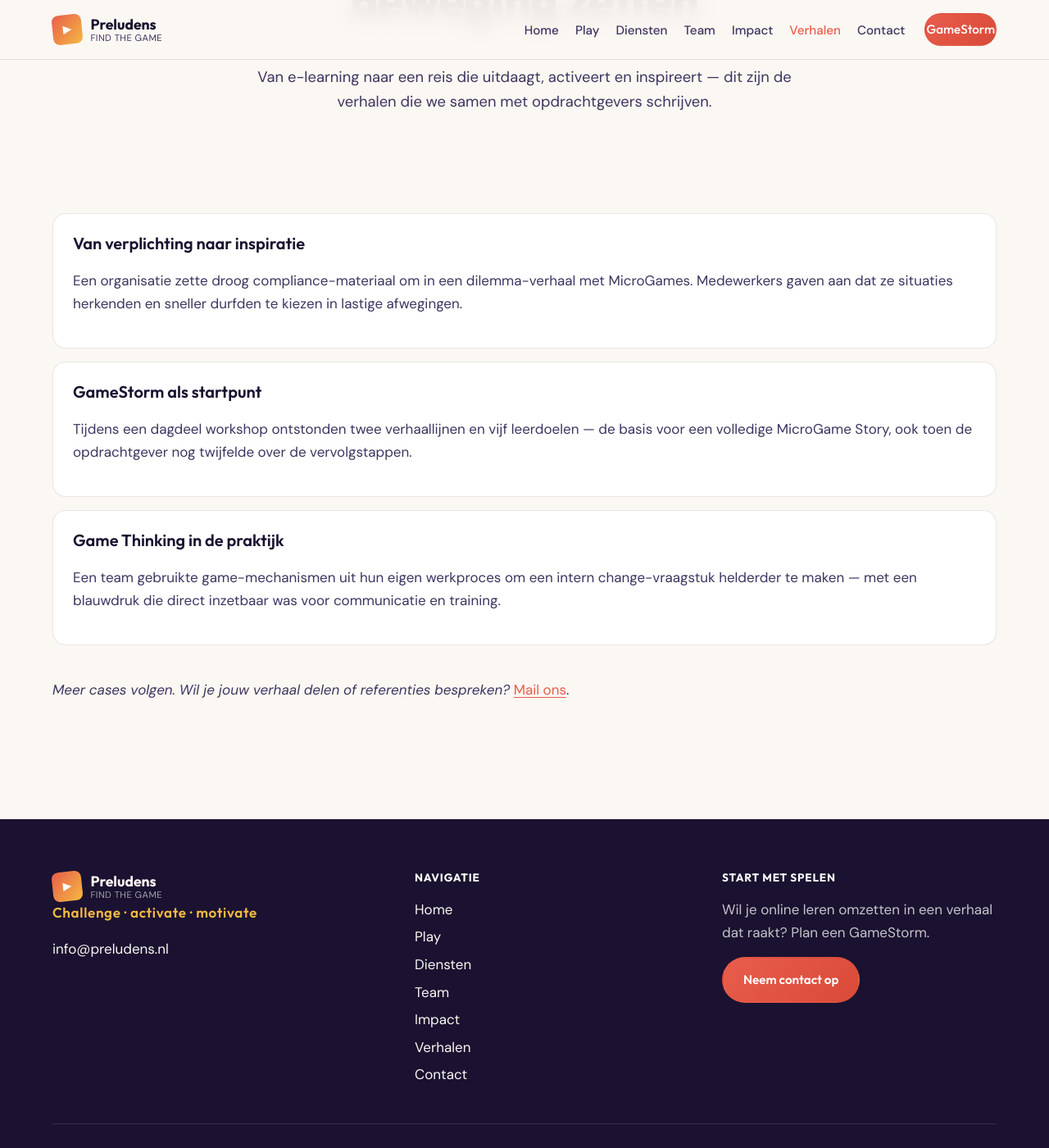
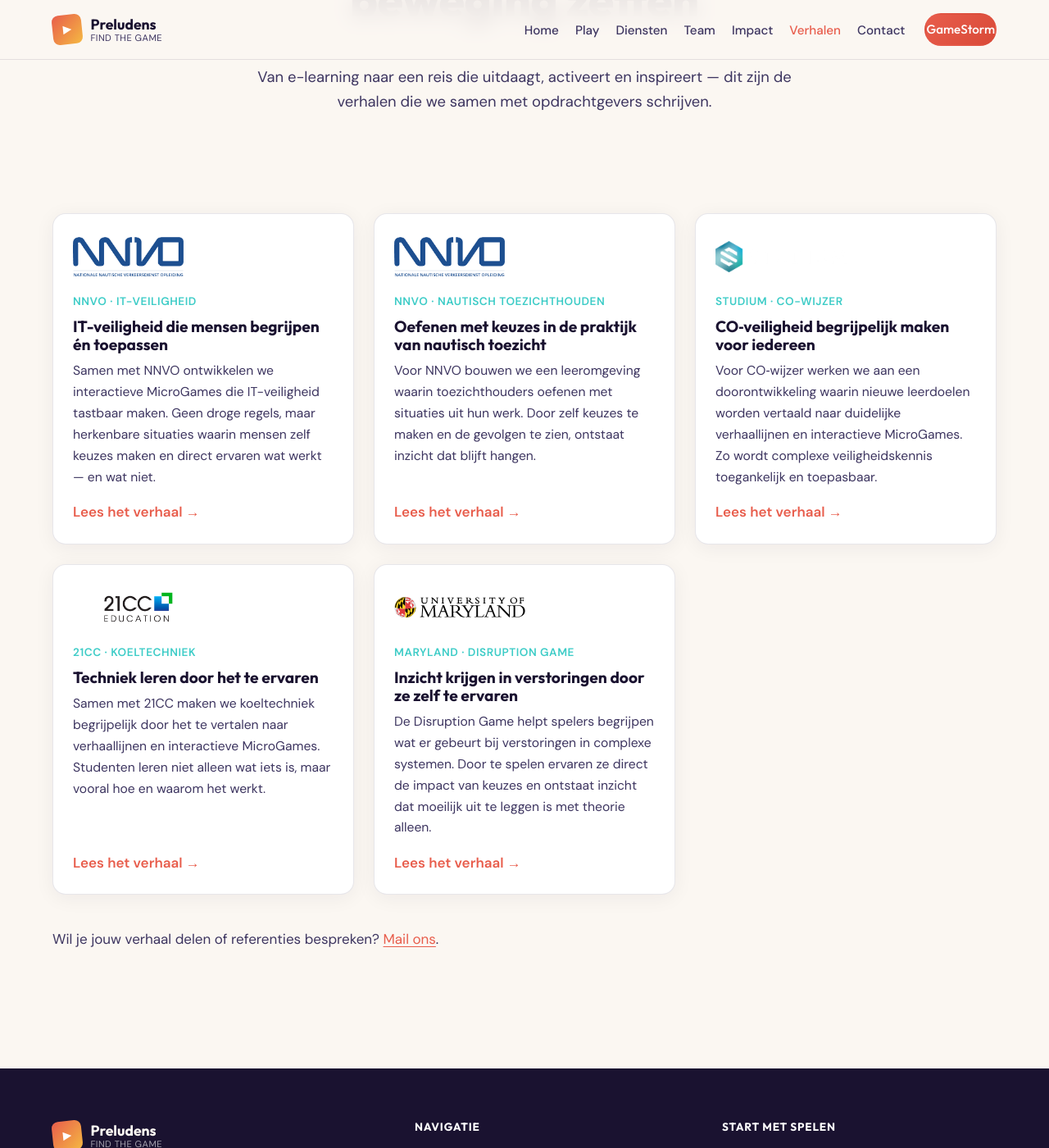
Before and after one commit to Preludens/preludens-website, a Jekyll site: the page built from verhalen/index.md, in a window 1280 px wide and 1400 px high, scrolled down 283 px. Shown: the whole window at 82% size. Built offline with Jekyll 4.4.1, drawn with Linux system fonts in a browser that asks for light colours.

Commit message:
Voeg klantverhalen toe en verplaats Play-voorbeelden naar subpagina
- Nieuwe Jekyll-collectie met zes klantverhalen (NNVO, Studium, 21CC, Maryland)
- Overzichtspagina met kaarten en detailpagina per verhaal
- Klantlogo's van officiële websites
- Bestaande voorbeelden verplaatst naar /play/in-de-praktijk/
- Navigatie markeert Verhalen en Play ook op subpagina's actief

Co-authored-by: Jan-Willem Manenschijn <github@manenschijn.com>

```diff
--- a/_config.yml
+++ b/_config.yml
@@ -31,12 +31,22 @@ plugins:
   - jekyll-sitemap
   - jekyll-feed
 
+collections:
+  verhalen:
+    output: true
+    permalink: /verhalen/:name/
+
 defaults:
   - scope:
       path: ""
       type: "pages"
     values:
       layout: default
+  - scope:
+      path: ""
+      type: "verhalen"
+    values:
+      layout: verhaal
 
 social:
   email: info@preludens.nl
--- a/_includes/header.html
+++ b/_includes/header.html
@@ -28,6 +28,10 @@
             {% if page.url == "/" or page.url == "/index.html" %}
               {% assign is_active = true %}
             {% endif %}
+          {% elsif path == "/verhalen/" and page.url contains "/verhalen/" %}
+            {% assign is_active = true %}
+          {% elsif path == "/play/" and page.url contains "/play/" %}
+            {% assign is_active = true %}
           {% elsif page.url == path %}
             {% assign is_active = true %}
           {% endif %}
--- /dev/null
+++ b/_verhalen/21cc-koeltechniek.md
@@ -0,0 +1,21 @@
+---
+title: Techniek leren door het te ervaren
+client: 21CC
+client_logo: 21cc.png
+project: Koeltechniek
+summary: >-
+  Samen met 21CC maken we koeltechniek begrijpelijk door het te vertalen naar verhaallijnen en
+  interactieve MicroGames. Studenten leren niet alleen wat iets is, maar vooral hoe en waarom het werkt.
+highlights:
+  - Techniek vertaald naar concrete situaties
+  - Opbouw in kleine, behapbare stappen
+  - Leren door actief keuzes te maken
+vraag: >-
+  Hoe zorgen we dat studenten complexe techniek echt begrijpen en kunnen toepassen?
+oplossing: >-
+  We ontwikkelen MicroGame Stories waarin elk leerdoel wordt uitgewerkt in een combinatie van
+  verhaal en interactie.
+resultaat: >-
+  Een samenhangende leerervaring waarin studenten stap voor stap grip krijgen op koeltechniek.
+order: 4
+---
--- /dev/null
+++ b/_verhalen/maryland-disruption-game.md
@@ -0,0 +1,22 @@
+---
+title: Inzicht krijgen in verstoringen door ze zelf te ervaren
+client: Maryland
+client_logo: maryland.svg
+project: Disruption game
+summary: >-
+  De Disruption Game helpt spelers begrijpen wat er gebeurt bij verstoringen in complexe systemen.
+  Door te spelen ervaren ze direct de impact van keuzes en ontstaat inzicht dat moeilijk uit te
+  leggen is met theorie alleen.
+highlights:
+  - Complex gedrag zichtbaar maken via simulatie
+  - Leren door ervaring in plaats van uitleg
+  - Sterke koppeling tussen oorzaak en gevolg
+vraag: >-
+  Hoe maken we inzichtelijk wat de impact is van keuzes binnen complexe systemen?
+oplossing: >-
+  We zetten een serious game in waarin spelers actief experimenteren met keuzes en de gevolgen
+  daarvan zien.
+resultaat: >-
+  Een krachtig leerinstrument dat inzicht geeft in verstoringen en helpt bij betere besluitvorming.
+order: 5
+---
--- /dev/null
+++ b/_verhalen/nnvo-it-veiligheid.md
@@ -0,0 +1,23 @@
+---
+title: IT-veiligheid die mensen begrijpen én toepassen
+client: NNVO
+client_logo: nnvo.png
+project: IT-veiligheid
+summary: >-
+  Samen met NNVO ontwikkelen we interactieve MicroGames die IT-veiligheid tastbaar maken.
+  Geen droge regels, maar herkenbare situaties waarin mensen zelf keuzes maken en direct
+  ervaren wat werkt — en wat niet.
+highlights:
+  - Leren door doen in plaats van lezen
+  - Herkenbare situaties uit de praktijk
+  - Korte leermomenten die makkelijk vol te houden zijn
+vraag: >-
+  Hoe zorgen we dat mensen IT-veiligheid niet alleen kennen, maar ook echt toepassen in hun werk?
+oplossing: >-
+  We vertalen IT-veiligheid naar korte, interactieve scenario's waarin gebruikers zelf
+  beslissingen nemen en direct feedback krijgen.
+resultaat: >-
+  Een groeiende set MicroGames die IT-veilig gedrag zichtbaar en bespreekbaar maakt in de
+  dagelijkse praktijk.
+order: 1
+---
--- /dev/null
+++ b/_verhalen/nnvo-nautisch-toezicht.md
@@ -0,0 +1,21 @@
+---
+title: Oefenen met keuzes in de praktijk van nautisch toezicht
+client: NNVO
+client_logo: nnvo.png
+project: Nautisch toezichthouden
+summary: >-
+  Voor NNVO bouwen we een leeromgeving waarin toezichthouders oefenen met situaties uit hun werk.
+  Door zelf keuzes te maken en de gevolgen te zien, ontstaat inzicht dat blijft hangen.
+highlights:
+  - Realistische scenario's uit de praktijk
+  - Directe feedback op keuzes
+  - Stap voor stap leren in veilige omgeving
+vraag: >-
+  Hoe helpen we toezichthouders beter beslissen in complexe en soms stressvolle situaties?
+oplossing: >-
+  We ontwikkelen interactieve scenario's binnen een herkenbaar framework, zodat leren voelt
+  als oefenen in plaats van theorie doornemen.
+resultaat: >-
+  Een eerste set werkende scenario's en een stevig fundament om het leerprogramma verder uit te bouwen.
+order: 2
+---
--- /dev/null
+++ b/_verhalen/studium-co-wijzer.md
@@ -0,0 +1,22 @@
+---
+title: CO‑veiligheid begrijpelijk maken voor iedereen
+client: Studium
+client_logo: studium.png
+project: CO-wijzer
+summary: >-
+  Voor CO‑wijzer werken we aan een doorontwikkeling waarin nieuwe leerdoelen worden vertaald
+  naar duidelijke verhaallijnen en interactieve MicroGames. Zo wordt complexe veiligheidskennis
+  toegankelijk en toepasbaar.
+highlights:
+  - Complexe materie vertaald naar begrijpelijke stappen
+  - Sterke koppeling tussen leerdoelen en interactie
+  - Doorontwikkeling van bestaande content
+vraag: >-
+  Hoe maken we CO‑veiligheid duidelijk voor een brede doelgroep, zonder de inhoud te verliezen?
+oplossing: >-
+  We ontwikkelen nieuwe leerdoelen en verwerken deze in verhalen en MicroGames die aansluiten
+  op de praktijk van de gebruiker.
+resultaat: >-
+  Een duidelijke doorontwikkeling van CO‑wijzer met nieuwe inhoud en verbeterde bestaande onderdelen.
+order: 3
+---
--- a/assets/css/main.scss
+++ b/assets/css/main.scss
@@ -729,7 +729,7 @@ p { margin: 0 0 var(--space-sm); }
   }
 }
 
-/* Stories list */
+/* Stories list (Play in de praktijk) */
 .story-list {
   list-style: none;
   padding: 0;
@@ -743,3 +743,170 @@ p { margin: 0 0 var(--space-sm); }
     border: 1px solid var(--color-border);
   }
 }
+
+/* Verhalen overview */
+.story-grid {
+  display: grid;
+  gap: var(--space-md);
+  grid-template-columns: repeat(auto-fill, minmax(300px, 1fr));
+}
+
+.story-card {
+  display: flex;
+  flex-direction: column;
+  padding: var(--space-md);
+  background: var(--color-white);
+  border-radius: var(--radius-md);
+  border: 1px solid var(--color-border);
+  box-shadow: var(--shadow-card);
+  text-decoration: none;
+  color: inherit;
+  transition: transform var(--transition), box-shadow var(--transition);
+
+  &:hover {
+    transform: translateY(-4px);
+    box-shadow: var(--shadow-soft);
+    color: inherit;
+  }
+
+  .story-card-logo {
+    display: flex;
+    align-items: center;
+    min-height: 3.5rem;
+    margin-bottom: var(--space-sm);
+
+    img {
+      max-height: 3rem;
+      max-width: 10rem;
+      width: auto;
+      height: auto;
+      object-fit: contain;
+    }
+  }
+
+  .story-card-meta {
+    font-size: 0.85rem;
+    font-weight: 600;
+    color: var(--color-mint);
+    margin: 0 0 var(--space-xs);
+    text-transform: uppercase;
+    letter-spacing: 0.04em;
+  }
+
+  .story-card-title {
+    font-size: 1.2rem;
+    margin: 0 0 var(--space-xs);
+    color: var(--color-ink);
+  }
+
+  .story-card-summary {
+    flex: 1;
+    margin: 0 0 var(--space-sm);
+    font-size: 0.98rem;
+  }
+
+  .story-card-link {
+    font-weight: 600;
+    color: var(--color-coral);
+  }
+}
+
+.story-cta {
+  margin-top: var(--space-lg);
+}
+
+/* Individual verhaal */
+.page-hero--compact {
+  padding: var(--space-md) 0 var(--space-sm);
+
+  .page-hero-inner {
+    padding-bottom: 0;
+  }
+
+  .hero-eyebrow a {
+    color: var(--color-mint);
+    text-decoration: none;
+
+    &:hover {
+      color: var(--color-coral);
+    }
+  }
+}
+
+.verhaal-detail {
+  max-width: 42rem;
+}
+
+.verhaal-header {
+  margin-bottom: var(--space-lg);
+}
+
+.verhaal-client-logo {
+  max-height: 3.5rem;
+  max-width: 12rem;
+  width: auto;
+  height: auto;
+  object-fit: contain;
+  margin-bottom: var(--space-sm);
+}
+
+.verhaal-meta {
+  font-size: 0.9rem;
+  font-weight: 600;
+  color: var(--color-mint);
+  text-transform: uppercase;
+  letter-spacing: 0.04em;
+  margin: 0 0 var(--space-sm);
+}
+
+.verhaal-lead {
+  font-size: 1.15rem;
+  color: var(--color-ink-soft);
+}
+
+.verhaal-highlights {
+  list-style: none;
+  padding: 0;
+  margin: 0 0 var(--space-lg);
+  display: grid;
+  gap: var(--space-xs);
+
+  li {
+    padding: var(--space-sm) var(--space-md);
+    background: var(--color-white);
+    border-radius: var(--radius-sm);
+    border-left: 4px solid var(--color-coral);
+    font-weight: 500;
+    color: var(--color-ink);
+  }
+}
+
+.verhaal-blocks {
+  display: grid;
+  gap: var(--space-md);
+}
+
+.verhaal-block {
+  padding: var(--space-md);
+  background: var(--color-white);
+  border-radius: var(--radius-md);
+  border: 1px solid var(--color-border);
+
+  h2 {
+    font-size: 1.1rem;
+    margin-bottom: var(--space-xs);
+  }
+
+  p:last-child {
+    margin-bottom: 0;
+  }
+
+  &--result {
+    border-color: rgba(61, 204, 199, 0.4);
+    background: rgba(61, 204, 199, 0.08);
+  }
+}
+
+.verhaal-back {
+  margin-top: var(--space-lg);
+}
--- a/verhalen/index.md
+++ b/verhalen/index.md
@@ -1,7 +1,7 @@
 ---
 layout: default
 title: Verhalen
-description: Cases en verhalen van teams die met Preludens leren door te spelen.
+description: Klantverhalen van teams die met Preludens leren door te spelen.
 permalink: /verhalen/
 ---
 
@@ -10,38 +10,39 @@ permalink: /verhalen/
     <p class="hero-eyebrow">Verhalen</p>
     <h1>Verhalen die teams in beweging zetten</h1>
     <p>
-      Van e-learning naar een reis die uitdaagt, activeert en inspireert — dit zijn de verhalen die we samen met opdrachtgevers schrijven.
+      Van e-learning naar een reis die uitdaagt, activeert en inspireert — dit zijn de verhalen
+      die we samen met opdrachtgevers schrijven.
     </p>
   </div>
 </section>
 
 <section class="section">
   <div class="container">
-    <ul class="story-list">
-      <li>
-        <h3>Van verplichting naar inspiratie</h3>
-        <p>
-          Een organisatie zette droog compliance-materiaal om in een dilemma-verhaal met MicroGames.
-          Medewerkers gaven aan dat ze situaties herkenden en sneller durfden te kiezen in lastige afwegingen.
-        </p>
-      </li>
-      <li>
-        <h3>GameStorm als startpunt</h3>
-        <p>
-          Tijdens een dagdeel workshop ontstonden twee verhaallijnen en vijf leerdoelen — de basis voor een volledige MicroGame Story,
-          ook toen de opdrachtgever nog twijfelde over de vervolgstappen.
-        </p>
-      </li>
-      <li>
-        <h3>Game Thinking in de praktijk</h3>
-        <p>
-          Een team gebruikte game-mechanismen uit hun eigen werkproces om een intern change-vraagstuk helderder te maken —
-          met een blauwdruk die direct inzetbaar was voor communicatie en training.
-        </p>
-      </li>
-    </ul>
-    <p style="margin-top: var(--space-lg);">
-      <em>Meer cases volgen. Wil je jouw verhaal delen of referenties bespreken?</em>
+    <div class="story-grid">
+      {% assign verhalen = site.verhalen | sort: "order" %}
+      {% for verhaal in verhalen %}
+        <a class="story-card" href="{{ verhaal.url | relative_url }}">
+          {% if verhaal.client_logo %}
+            <div class="story-card-logo">
+              <img
+                src="{{ '/assets/images/clients/' | append: verhaal.client_logo | relative_url }}"
+                alt="{{ verhaal.client }}"
+                width="160"
+                height="64"
+                loading="lazy"
+                decoding="async"
+              >
+            </div>
+          {% endif %}
+          <p class="story-card-meta">{{ verhaal.client }} · {{ verhaal.project }}</p>
+          <h2 class="story-card-title">{{ verhaal.title }}</h2>
+          <p class="story-card-summary">{{ verhaal.summary }}</p>
+          <span class="story-card-link">Lees het verhaal →</span>
+        </a>
+      {% endfor %}
+    </div>
+    <p class="story-cta">
+      Wil je jouw verhaal delen of referenties bespreken?
       <a href="{{ '/contact/' | relative_url }}">Mail ons</a>.
     </p>
   </div>
```
Also changed, not shown: _layouts/verhaal.html (added, +58 -0 lines), play/in-de-praktijk/index.md (added, +50 -0 lines), play/index.md (+4 -0 lines), assets/images/clients/21cc.png (added), assets/images/clients/maryland.svg (added), assets/images/clients/nnvo.png (added), assets/images/clients/studium.png (added).
